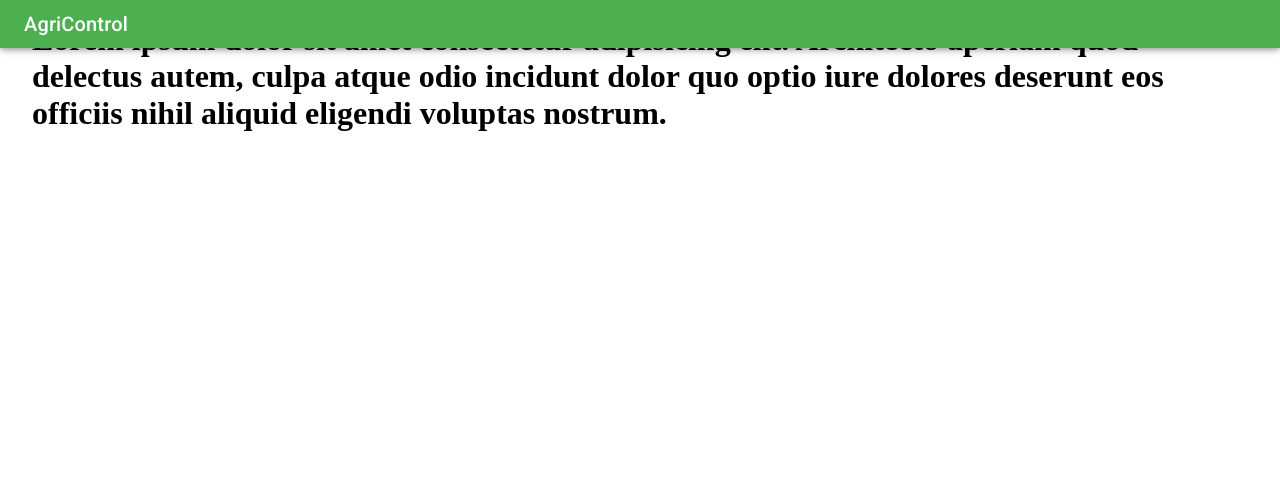
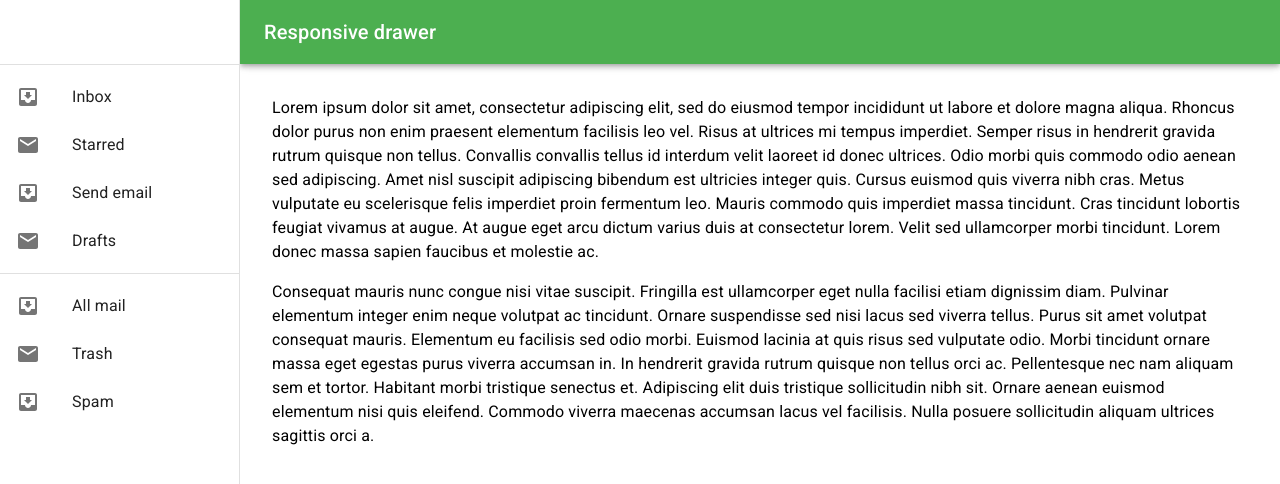
Before and after one commit to angelsepulveda/agricontrol-admintemplate, a React (Vite) app: page / in a window 1280 px wide. Shown: the top 484 px of the page. Built offline with nearby package versions, Linux system fonts and the light colour scheme.

Commit message:
mejorando sidebar

```diff
--- a/src/App.jsx
+++ b/src/App.jsx
@@ -1,11 +1,7 @@
-import { Container } from "@mui/material";
-import Navbar from "./shared/components/Navbar";
+import ResponsiveDrawer from "./components/ResponsiveDrawer";
 
 export default function App() {
    return (
-     <Container maxWidth="xl">
-        <Navbar/>
-        <h1>Lorem ipsum dolor sit amet consectetur adipisicing elit. Architecto aperiam quod delectus autem, culpa atque odio incidunt dolor quo optio iure dolores deserunt eos officiis nihil aliquid eligendi voluptas nostrum.</h1>
-     </Container>
+     <ResponsiveDrawer/>
    );
 }
--- /dev/null
+++ b/src/components/MenuSidebar.jsx
@@ -0,0 +1,44 @@
+import React from 'react';
+import InboxIcon from '@mui/icons-material/MoveToInbox';
+import List from '@mui/material/List';
+import ListItem from '@mui/material/ListItem';
+import ListItemButton from '@mui/material/ListItemButton';
+import ListItemIcon from '@mui/material/ListItemIcon';
+import ListItemText from '@mui/material/ListItemText';
+import MailIcon from '@mui/icons-material/Mail';
+import Divider from '@mui/material/Divider';
+import Toolbar from '@mui/material/Toolbar';
+
+export default function MenuSidebar() {
+  return (
+    <div>
+      <Toolbar />
+      <Divider />
+      <List>
+        {['Inbox', 'Starred', 'Send email', 'Drafts'].map((text, index) => (
+          <ListItem key={text} disablePadding>
+            <ListItemButton>
+              <ListItemIcon>
+                {index % 2 === 0 ? <InboxIcon /> : <MailIcon />}
+              </ListItemIcon>
+              <ListItemText primary={text} />
+            </ListItemButton>
+          </ListItem>
+        ))}
+      </List>
+      <Divider />
+      <List>
+        {['All mail', 'Trash', 'Spam'].map((text, index) => (
+          <ListItem key={text} disablePadding>
+            <ListItemButton>
+              <ListItemIcon>
+                {index % 2 === 0 ? <InboxIcon /> : <MailIcon />}
+              </ListItemIcon>
+              <ListItemText primary={text} />
+            </ListItemButton>
+          </ListItem>
+        ))}
+      </List>
+    </div>
+  )
+}
--- /dev/null
+++ b/src/components/ResponsiveDrawer.jsx
@@ -0,0 +1,115 @@
+import * as React from 'react';
+import AppBar from '@mui/material/AppBar';
+import Box from '@mui/material/Box';
+import Drawer from '@mui/material/Drawer';
+import IconButton from '@mui/material/IconButton';
+import MenuIcon from '@mui/icons-material/Menu';
+import Toolbar from '@mui/material/Toolbar';
+import Typography from '@mui/material/Typography';
+import MenuSidebar from './MenuSidebar';
+
+
+function ResponsiveDrawer(props) {
+  const { window } = props;
+  const [mobileOpen, setMobileOpen] = React.useState(false);
+
+  const handleDrawerToggle = () => {
+    setMobileOpen(!mobileOpen);
+  };
+
+  const container = window !== undefined ? () => window().document.body : undefined;
+
+  return (
+    <Box sx={{ display: 'flex' }}>
+      <AppBar
+        position="fixed"
+        sx={{
+          width: { sm: `calc(100% - 240px)` },
+          ml: { sm: `240px` },
+        }}
+      >
+        <Toolbar>
+          <IconButton
+            color="inherit"
+            aria-label="open drawer"
+            edge="start"
+            onClick={handleDrawerToggle}
+            sx={{ mr: 2, display: { sm: 'none' } }}
+          >
+            <MenuIcon />
+          </IconButton>
+          <Typography variant="h6" noWrap component="div">
+            Responsive drawer
+          </Typography>
+        </Toolbar>
+      </AppBar>
+      <Box
+        component="nav"
+        sx={{ width: { sm: 240 }, flexShrink: { sm: 0 } }}
+        aria-label="mailbox folders"
+      >
+        {/* The implementation can be swapped with js to avoid SEO duplication of links. */}
+        <Drawer
+          container={container}
+          variant="temporary"
+          open={mobileOpen}
+          onClose={handleDrawerToggle}
+          ModalProps={{
+            keepMounted: true, // Better open performance on mobile.
+          }}
+          sx={{
+            display: { xs: 'block', sm: 'none' },
+            '& .MuiDrawer-paper': { boxSizing: 'border-box', width: 240 },
+          }}
+        >
+          <MenuSidebar/>
+        </Drawer>
+        <Drawer
+          variant="permanent"
+          sx={{
+            display: { xs: 'none', sm: 'block' },
+            '& .MuiDrawer-paper': { boxSizing: 'border-box', width: 240 },
+          }}
+          open
+        >
+          <MenuSidebar/>
+        </Drawer>
+      </Box>
+      <Box
+        component="main"
+        sx={{ flexGrow: 1, p: 3, width: { sm: `calc(100% - 240px)` } }}
+      >
+        <Toolbar />
+        <Typography paragraph>
+          Lorem ipsum dolor sit amet, consectetur adipiscing elit, sed do eiusmod
+          tempor incididunt ut labore et dolore magna aliqua. Rhoncus dolor purus non
+          enim praesent elementum facilisis leo vel. Risus at ultrices mi tempus
+          imperdiet. Semper risus in hendrerit gravida rutrum quisque non tellus.
+          Convallis convallis tellus id interdum velit laoreet id donec ultrices.
+          Odio morbi quis commodo odio aenean sed adipiscing. Amet nisl suscipit
+          adipiscing bibendum est ultricies integer quis. Cursus euismod quis viverra
+          nibh cras. Metus vulputate eu scelerisque felis imperdiet proin fermentum
+          leo. Mauris commodo quis imperdiet massa tincidunt. Cras tincidunt lobortis
+          feugiat vivamus at augue. At augue eget arcu dictum varius duis at
+          consectetur lorem. Velit sed ullamcorper morbi tincidunt. Lorem donec massa
+          sapien faucibus et molestie ac.
+        </Typography>
+        <Typography paragraph>
+          Consequat mauris nunc congue nisi vitae suscipit. Fringilla est ullamcorper
+          eget nulla facilisi etiam dignissim diam. Pulvinar elementum integer enim
+          neque volutpat ac tincidunt. Ornare suspendisse sed nisi lacus sed viverra
+          tellus. Purus sit amet volutpat consequat mauris. Elementum eu facilisis
+          sed odio morbi. Euismod lacinia at quis risus sed vulputate odio. Morbi
+          tincidunt ornare massa eget egestas purus viverra accumsan in. In hendrerit
+          gravida rutrum quisque non tellus orci ac. Pellentesque nec nam aliquam sem
+          et tortor. Habitant morbi tristique senectus et. Adipiscing elit duis
+          tristique sollicitudin nibh sit. Ornare aenean euismod elementum nisi quis
+          eleifend. Commodo viverra maecenas accumsan lacus vel facilisis. Nulla
+          posuere sollicitudin aliquam ultrices sagittis orci a.
+        </Typography>
+      </Box>
+    </Box>
+  );
+}
+
+export default ResponsiveDrawer;
--- a/src/shared/components/Navbar.jsx
+++ /dev/null
@@ -1,16 +0,0 @@
-import { AppBar,Toolbar,Typography } from '@mui/material'
-import React from 'react';
-
-
-export default function Navbar() {
-
-  return (
-    <div>
-      <AppBar position="fixed" color="primary">
-        <Toolbar variant="dense">
-          <Typography variant="h6">AgriControl</Typography>
-        </Toolbar>
-      </AppBar>
-    </div>
-  );
-}
```
